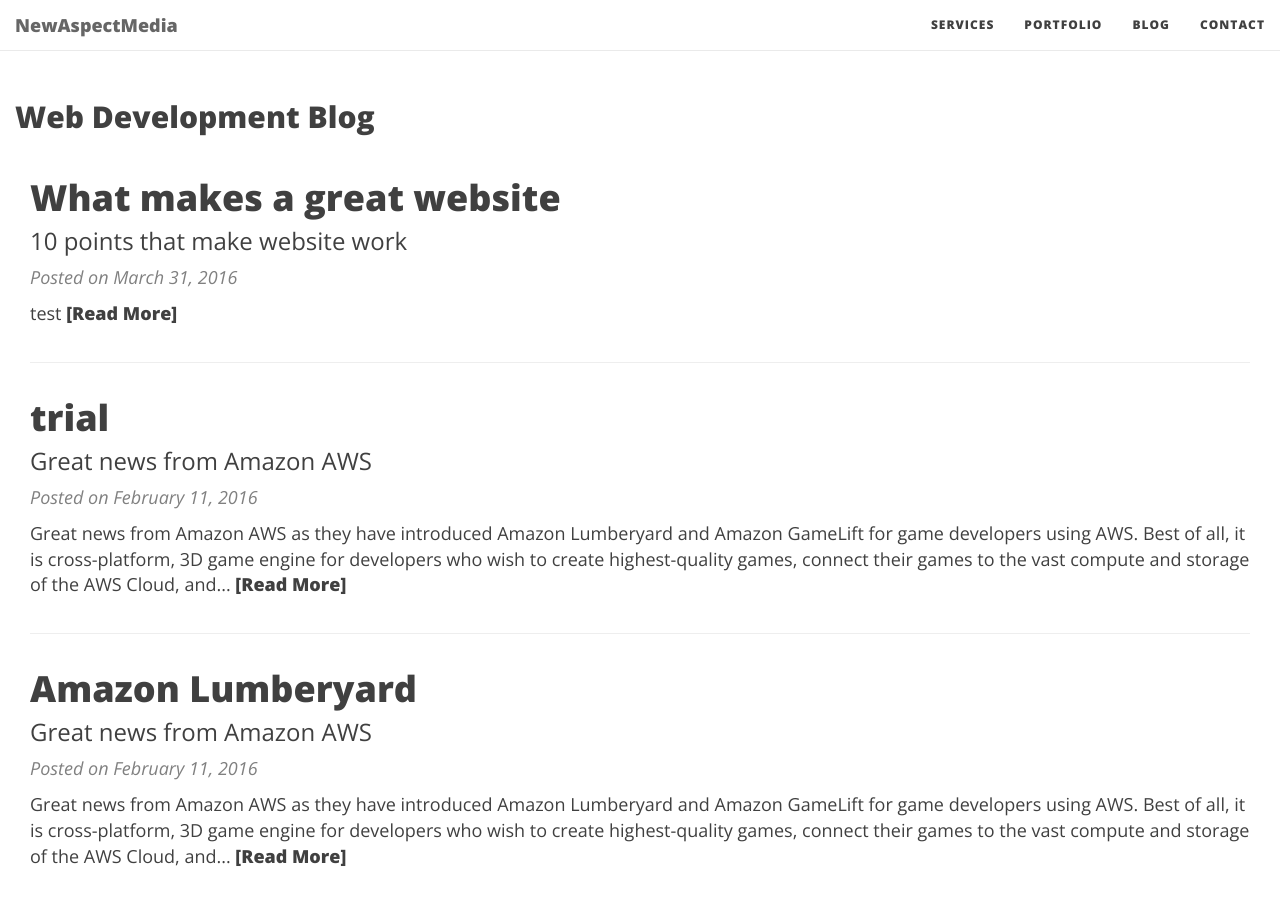
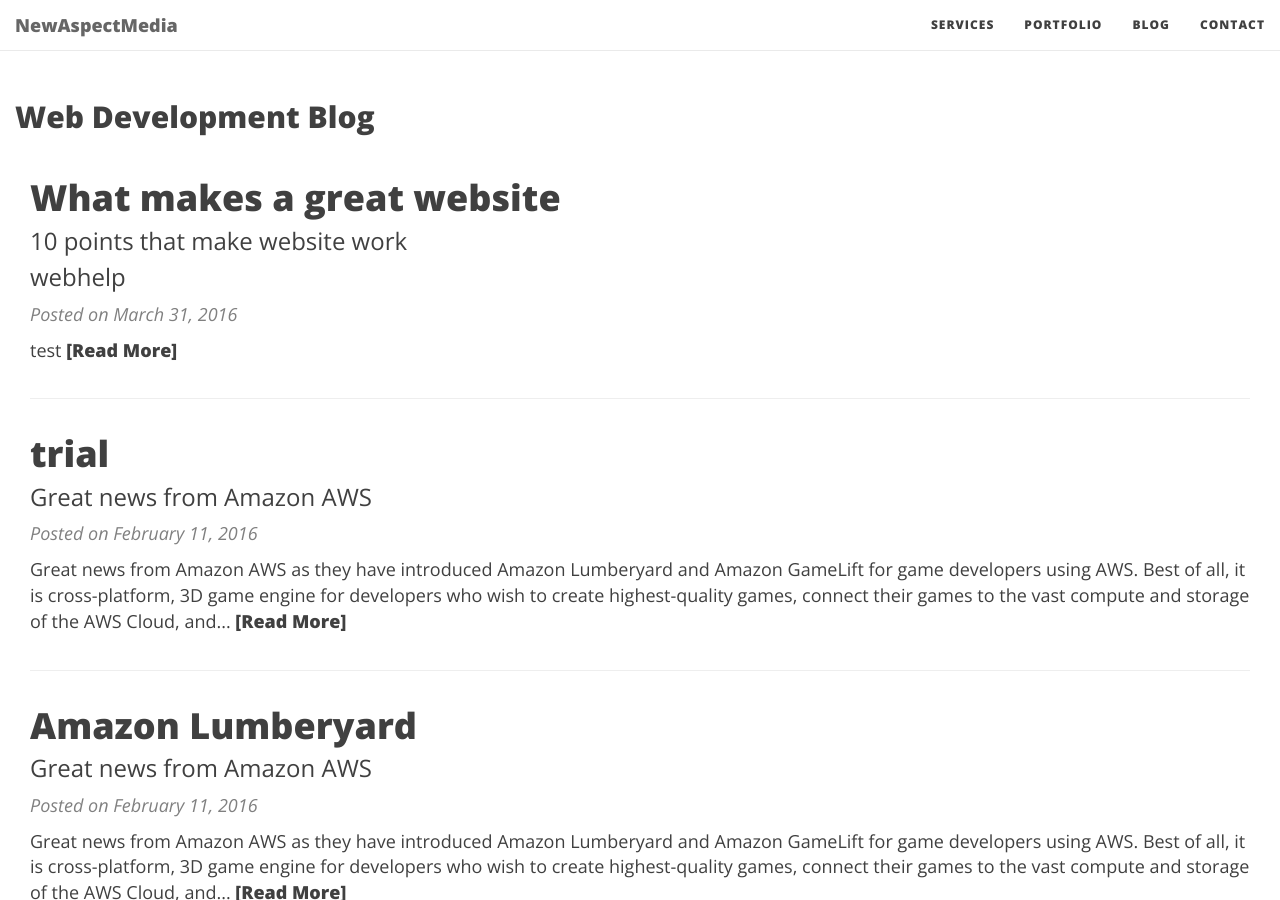
Before and after one commit to newmedia77/appxnam, a Jekyll site: the page built from index.html, in a window 1280 px wide and 900 px high, scrolled down 3802 px. Built offline with Jekyll 4.4.1, drawn with Linux system fonts in a browser that asks for light colours; nearby versions of some CDN libraries; the list of posts is cut into pages by our own code.

Commit message:
andreas
categories

```diff
--- a/index.html
+++ b/index.html
@@ -378,9 +378,9 @@ subtitle: Hire Web Developer &amp; SEO Specialist in London
                         {{ post.subtitle }}
                       </h3>
                       {% endif %}
-                     {% if post.category %}
+                     {% if post.categories %}
                       <h3 class="post-subtitle">
-                        {{ post.category }}
+                        {{ post.categories }}
                       </h3>
                       {% endif %}
                     </a>
```
